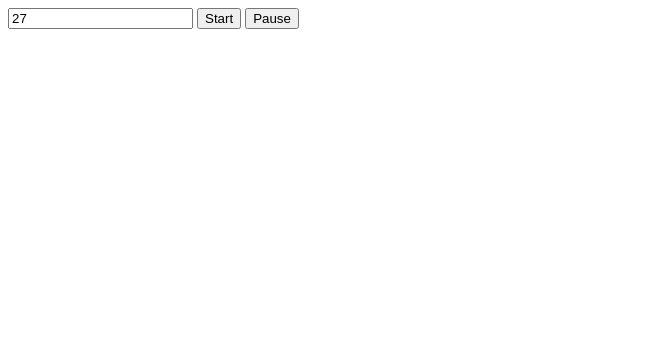
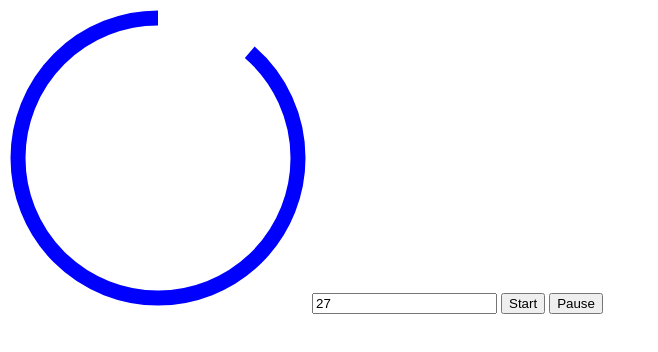
Before and after one commit to aleksergie/Timer-App, a plain HTML site: page index.html in a window 1280 px wide. Both pictures are taken after a click on the button "Start". Shown: the whole page, without its empty margins (0-658 px from the left). Drawn offline with Linux system fonts and the light colour scheme.

Commit message:
Added svg element and functions to handle circle animation

```diff
--- a/index.html
+++ b/index.html
@@ -6,9 +6,23 @@
     <title>Timer</title>
   </head>
   <body>
+    <svg height="300" width="300">
+      <circle
+        r="140"
+        cx="150"
+        cy="150"
+        fill="transparent"
+        stroke="blue"
+        stroke-width="15"
+        transform="rotate(-90 150 150)"
+      ></circle>
+    </svg>
+
     <input id="duration" value="30" />
     <button id="start">Start</button>
     <button id="pause">Pause</button>
+
+    <script src="timer.js"></script>
     <script src="index.js"></script>
   </body>
 </html>
--- a/index.js
+++ b/index.js
@@ -1,37 +1,21 @@
-class Timer {
-  constructor(durationInput, startButton, pauseButton) {
-    this.durationInput = durationInput;
-    this.startButton = startButton;
-    this.pauseButton = pauseButton;
-
-    this.startButton.addEventListener("click", this.start);
-    this.pauseButton.addEventListener("click", this.pause);
-  }
-
-  start = () => {
-    this.tick();
-    this.interval = setInterval(this.tick, 1000);
-  };
-
-  pause = () => {
-    clearInterval(this.interval);
-  };
-
-  tick = () => {
-    this.timeRemaining = this.timeRemaining - 1;
-  };
-
-  get timeRemaining() {
-    return parseFloat(this.durationInput.value);
-  }
-
-  set timeRemaining(time) {
-    this.durationInput.value = time;
-  }
-}
-
 const durationInput = document.querySelector("#duration");
 const startButton = document.querySelector("#start");
 const pauseButton = document.querySelector("#pause");
+const circle = document.querySelector("circle");
 
-const timer = new Timer(durationInput, startButton, pauseButton);
+const perimeter = circle.getAttribute("r") * 2 * Math.PI;
+circle.setAttribute("stroke-dasharray", perimeter);
+
+let currentOffset = 0;
+const timer = new Timer(durationInput, startButton, pauseButton, {
+  onStart() {
+    console.log("Time started");
+  },
+  onTick() {
+    circle.setAttribute("stroke-dashoffset", currentOffset);
+    currentOffset -= 50;
+  },
+  onComplete() {
+    console.log("Time completed");
+  },
+});
--- /dev/null
+++ b/timer.js
@@ -0,0 +1,50 @@
+class Timer {
+  constructor(durationInput, startButton, pauseButton, callbacks) {
+    this.durationInput = durationInput;
+    this.startButton = startButton;
+    this.pauseButton = pauseButton;
+    if (callbacks) {
+      this.onStart = callbacks.onStart;
+      this.onTick = callbacks.onTick;
+      this.onComplete = callbacks.onComplete;
+    }
+
+    this.startButton.addEventListener("click", this.start);
+    this.pauseButton.addEventListener("click", this.pause);
+  }
+
+  start = () => {
+    this.tick();
+    this.interval = setInterval(this.tick, 1000);
+
+    if (this.onStart) {
+      this.onStart();
+    }
+  };
+
+  pause = () => {
+    clearInterval(this.interval);
+  };
+
+  tick = () => {
+    if (this.timeRemaining <= 0) {
+      this.pause();
+      if (this.onComplete) {
+        this.onComplete();
+      }
+    } else {
+      this.timeRemaining = this.timeRemaining - 1;
+      if (this.onTick) {
+        this.onTick();
+      }
+    }
+  };
+
+  get timeRemaining() {
+    return parseFloat(this.durationInput.value);
+  }
+
+  set timeRemaining(time) {
+    this.durationInput.value = time;
+  }
+}
```
